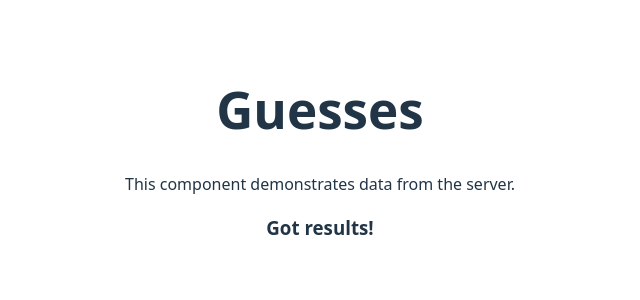
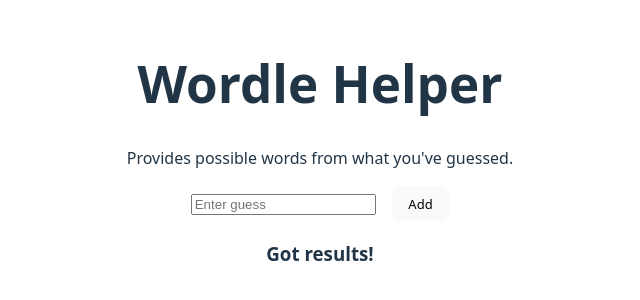
Before and after one commit to dLogan807/wordle-helper-react-with-asp, a React (Vite) app in the folder wordlehelper_reactwithasp.client/: page / in a window 1280 px wide. Shown: the part 246-546 px from the top of the page, without its empty margins (320-960 px from the left). Built offline with nearby package versions, Linux system fonts and the light colour scheme; no server answers.

Commit message:
add guess enter form

```diff
--- a/wordlehelper_reactwithasp.client/src/App.css
+++ b/wordlehelper_reactwithasp.client/src/App.css
@@ -1,11 +1,17 @@
 #root {
-    max-width: 1280px;
-    margin: 0 auto;
-    padding: 2rem;
-    text-align: center;
+  max-width: 1280px;
+  margin: 0 auto;
+  padding: 2rem;
+  text-align: center;
 }
 
-th, td {
-    padding-left: 1rem;
-    padding-right: 1rem;
+.form_message {
+  color: red;
+  margin-top: 0;
+  font-weight: 500;
 }
+
+.add_guess_form button {
+  margin-left: 1rem;
+  font-size: small;
+}
--- a/wordlehelper_reactwithasp.client/src/App.tsx
+++ b/wordlehelper_reactwithasp.client/src/App.tsx
@@ -1,4 +1,4 @@
-import React, { useEffect, useState } from "react";
+import React, { useEffect, useRef, useState } from "react";
 import "./App.css";
 
 export type Letter = {
@@ -25,8 +25,11 @@
 
 export default function App() {
   const [results, setResults] = useState<string[]>([]);
+  const [guesses, setGuesses] = useState<Guess[]>([]);
 
-  const guesses: Guess[] = [
+  const [guessSuccess, setGuessSuccess] = useState<ValidationResponse>();
+
+  const testGuesses: Guess[] = [
     {
       wordString: "snark",
       letters: [
@@ -80,10 +83,10 @@
   ];
 
   useEffect(() => {
-    getPossibleWords(guesses);
+    getPossibleWords(testGuesses);
   }, []);
 
-  const contents =
+  const contents: React.ReactElement =
     results === undefined ? (
       <p>Loading...</p>
     ) : (
@@ -93,10 +96,32 @@
       </div>
     );
 
+  const formRef = useRef<HTMLFormElement>(null);
+
+  //Inform of issues with guess
+  const formMessage: React.ReactNode =
+    guessSuccess?.message !== null && guessSuccess?.validated == false ? (
+      <p className="form_message">{guessSuccess?.message}</p>
+    ) : null;
+
   return (
     <div>
-      <h1 id="tableLabel">Guesses</h1>
-      <p>This component demonstrates data from the server.</p>
+      <h1>Wordle Helper</h1>
+      <p>Provides possible words from what you've guessed.</p>
+      <form
+        className="add_guess_form"
+        ref={formRef}
+        onSubmit={(e) => {
+          e.preventDefault();
+          const formData = new FormData(e.currentTarget);
+          const guess = formData.get("guess") as string;
+          validateGuess({ guess, prevGuesses: [] });
+        }}
+      >
+        <input name="guess" placeholder="Enter guess" />
+        <button type="submit">Add</button>
+      </form>
+      {formMessage}
       {contents}
     </div>
   );
@@ -125,6 +150,12 @@
         message: "A server error occured",
       }));
 
+    if (response.validated) {
+      formRef.current?.reset();
+    }
+    setGuessSuccess(response);
+    console.log(response);
+
     return response;
   }
 
```
